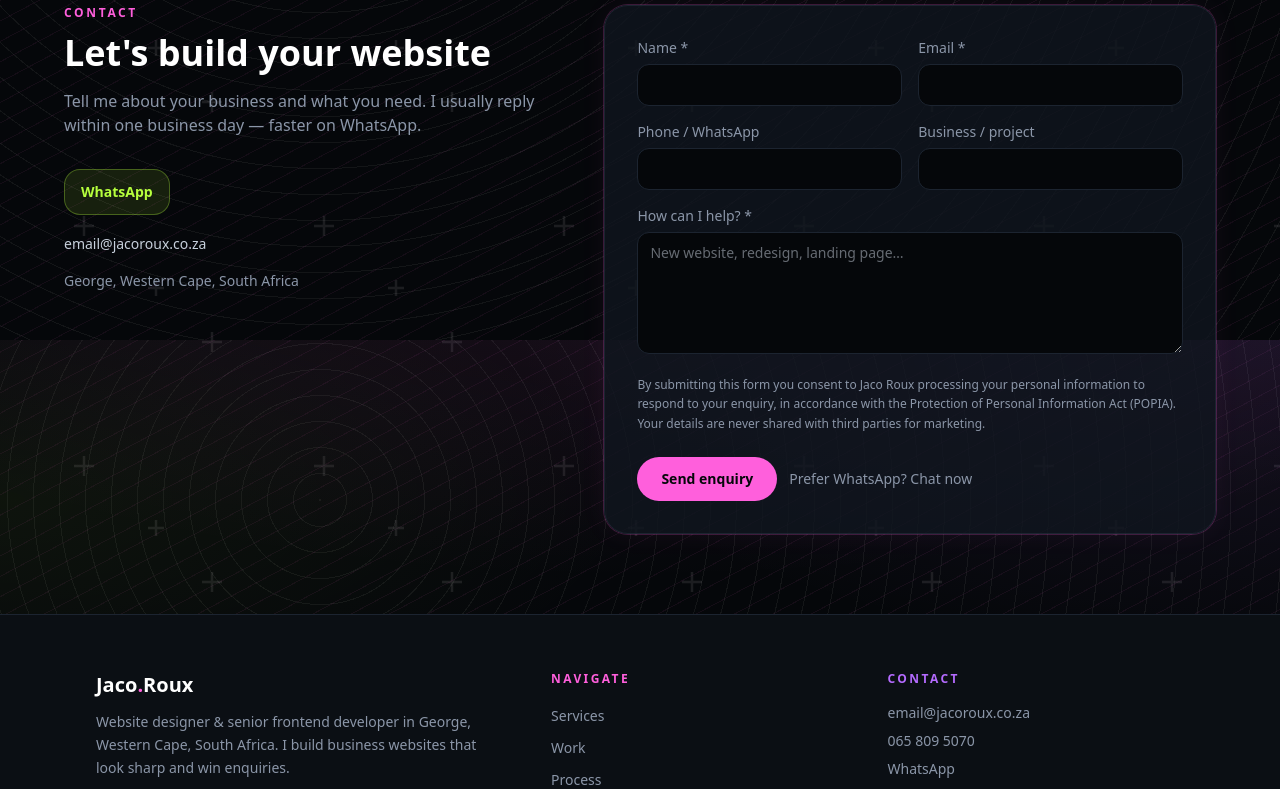
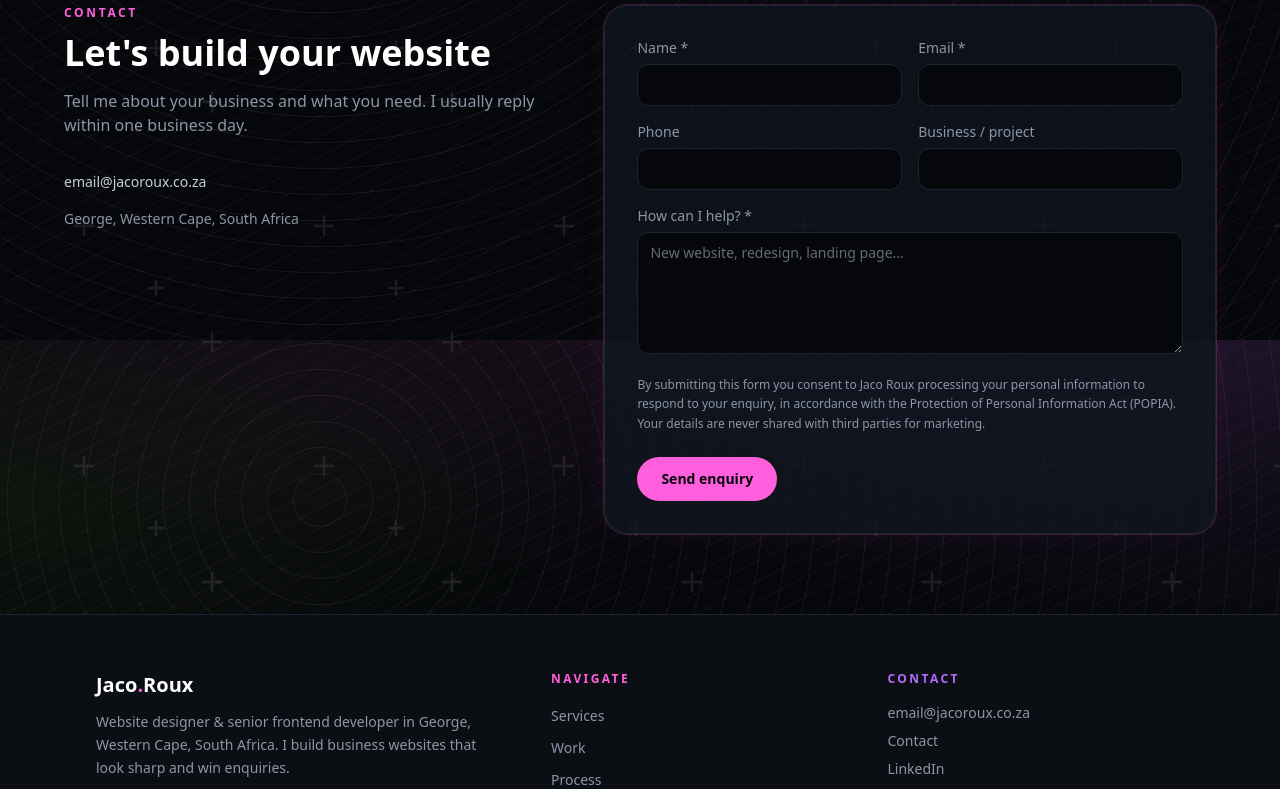
Before and after one commit to p3ngu1n-w3b/jacoroux.co.za, a Next.js app: page / in a window 1280 px wide. Shown: the part 3660-4449 px from the top of the page. Built offline with nearby package versions, Linux system fonts and the light colour scheme.

Commit message:
removed number

```diff
--- a/form.html
+++ b/form.html
@@ -38,7 +38,7 @@
             <a href="mailto:{{email}}" style="color: #2c3e50">{{email}}</a>
           </div>
           <div style="color: #666666; font-size: 13px; margin-bottom: 2px">
-            <strong>Phone / WhatsApp:</strong> {{phone}}
+            <strong>Phone:</strong> {{phone}}
           </div>
           <div style="color: #666666; font-size: 13px; margin-bottom: 2px">
             <strong>Business / project:</strong> {{business}}
--- a/src/app/api/contact/route.ts
+++ b/src/app/api/contact/route.ts
@@ -45,7 +45,7 @@ function getEmailJsErrorMessage(err: unknown) {
     }
 
     if (err.status === 429) {
-      return "Too many requests. Please wait a moment and try again, or use WhatsApp.";
+      return "Too many requests. Please wait a moment and try again, or email me directly.";
     }
 
     if (process.env.NODE_ENV === "development") {
@@ -55,7 +55,7 @@ function getEmailJsErrorMessage(err: unknown) {
     console.error("EmailJS error:", err);
   }
 
-  return "Could not send your enquiry. Try WhatsApp instead.";
+  return "Could not send your enquiry. Please try again or email me directly.";
 }
 
 export async function POST(request: Request) {
--- a/src/app/layout.tsx
+++ b/src/app/layout.tsx
@@ -83,7 +83,6 @@ const jsonLd = {
       name: siteConfig.name,
       url: siteConfig.url,
       email: siteConfig.email,
-      telephone: siteConfig.phoneE164,
       jobTitle: "Senior Frontend Developer & Website Designer",
       address: {
         "@type": "PostalAddress",
@@ -112,7 +111,6 @@ const jsonLd = {
         },
       ],
       founder: { "@id": `${siteConfig.url}/#person` },
-      telephone: siteConfig.phoneE164,
       email: siteConfig.email,
       priceRange: "RR",
     },
--- a/src/components/About.tsx
+++ b/src/components/About.tsx
@@ -25,9 +25,9 @@ export function About() {
               generates leads.
             </p>
             <p>
-              Prefer a WhatsApp voice note in Afrikaans or a detailed English
-              brief? Both work. Let&apos;s make getting found online the easy
-              part of your business.
+              Prefer a quick note in Afrikaans or a detailed English brief? Both
+              work. Let&apos;s make getting found online the easy part of your
+              business.
             </p>
           </div>
           <a
--- a/src/components/Contact.tsx
+++ b/src/components/Contact.tsx
@@ -66,20 +66,10 @@ export function Contact() {
           </h2>
           <p className="mt-4 text-fog-muted">
             Tell me about your business and what you need. I usually reply within
-            one business day — faster on WhatsApp.
+            one business day.
           </p>
 
           <ul className="mt-8 space-y-4">
-            <li>
-              <a
-                href={siteConfig.whatsappUrl}
-                target="_blank"
-                rel="noopener noreferrer"
-                className="inline-flex items-center gap-3 rounded-2xl border border-neon-lime/30 bg-neon-lime/10 px-4 py-3 text-sm font-semibold text-neon-lime transition hover:bg-neon-lime/20"
-              >
-                WhatsApp
-              </a>
-            </li>
             <li>
               <a
                 href={`mailto:${siteConfig.email}`}
@@ -118,7 +108,7 @@ export function Contact() {
               />
             </label>
             <label className="block text-sm">
-              <span className="mb-1.5 block text-fog-muted">Phone / WhatsApp</span>
+              <span className="mb-1.5 block text-fog-muted">Phone</span>
               <input
                 name="phone"
                 type="tel"
@@ -160,14 +150,6 @@ export function Contact() {
             >
               {status === "loading" ? "Sending…" : "Send enquiry"}
             </button>
-            <a
-              href={siteConfig.whatsappUrl}
-              target="_blank"
-              rel="noopener noreferrer"
-              className="text-center text-sm text-fog-muted hover:text-neon-lime sm:text-left"
-            >
-              Prefer WhatsApp? Chat now
-            </a>
           </div>
 
           {status === "success" && (
@@ -178,9 +160,9 @@ export function Contact() {
           )}
           {status === "error" && (
             <p className="mt-4 text-sm text-red-400" role="alert">
-              {error} You can still reach me on WhatsApp or{" "}
+              {error} You can still{" "}
               <a href={`mailto:${siteConfig.email}`} className="underline">
-                email
+                email me
               </a>
               .
             </p>
--- a/src/components/Footer.tsx
+++ b/src/components/Footer.tsx
@@ -49,20 +49,10 @@ export function Footer() {
             </li>
             <li>
               <a
-                href={`tel:${siteConfig.phoneE164}`}
+                href="#contact"
                 className="transition hover:text-neon-pink"
               >
-                {siteConfig.phone}
-              </a>
-            </li>
-            <li>
-              <a
-                href={siteConfig.whatsappUrl}
-                target="_blank"
-                rel="noopener noreferrer"
-                className="transition hover:text-neon-lime"
-              >
-                WhatsApp
+                Contact
               </a>
             </li>
             <li>
--- a/src/components/Header.tsx
+++ b/src/components/Header.tsx
@@ -2,7 +2,7 @@
 
 import Link from "next/link";
 import { useEffect, useState } from "react";
-import { navLinks, siteConfig } from "@/lib/site";
+import { navLinks } from "@/lib/site";
 
 export function Header() {
   const [open, setOpen] = useState(false);
@@ -106,14 +106,6 @@ export function Header() {
             >
               Get a quote
             </a>
-            <a
-              href={siteConfig.whatsappUrl}
-              className="text-sm text-fog-muted hover:text-neon-lime"
-              target="_blank"
-              rel="noopener noreferrer"
-            >
-              WhatsApp {siteConfig.phone}
-            </a>
           </nav>
         </div>
       )}
--- a/src/components/Hero.tsx
+++ b/src/components/Hero.tsx
@@ -42,14 +42,6 @@ export function Hero() {
           >
             See my work
           </a>
-          <a
-            href={siteConfig.whatsappUrl}
-            target="_blank"
-            rel="noopener noreferrer"
-            className="text-center text-sm text-fog-muted underline-offset-4 transition hover:text-neon-lime hover:underline sm:ml-2 sm:text-left"
-          >
-            Or WhatsApp me →
-          </a>
         </div>
 
         <dl className="mt-14 grid max-w-3xl grid-cols-2 gap-4 sm:grid-cols-3">
--- a/src/lib/site.ts
+++ b/src/lib/site.ts
@@ -6,9 +6,6 @@ export const siteConfig = {
   url: "https://jacoroux.co.za",
   locale: "en_ZA",
   email: "email@jacoroux.co.za",
-  phone: "065 809 5070",
-  phoneE164: "+27658095070",
-  whatsappUrl: "https://wa.me/27658095070",
   linkedin: "https://www.linkedin.com/in/jaco-roux/",
   location: "George, Western Cape, South Africa",
   region: "Garden Route",
```
Also changed, not shown: 1 other file (tests, documents, lock files or other folders).
